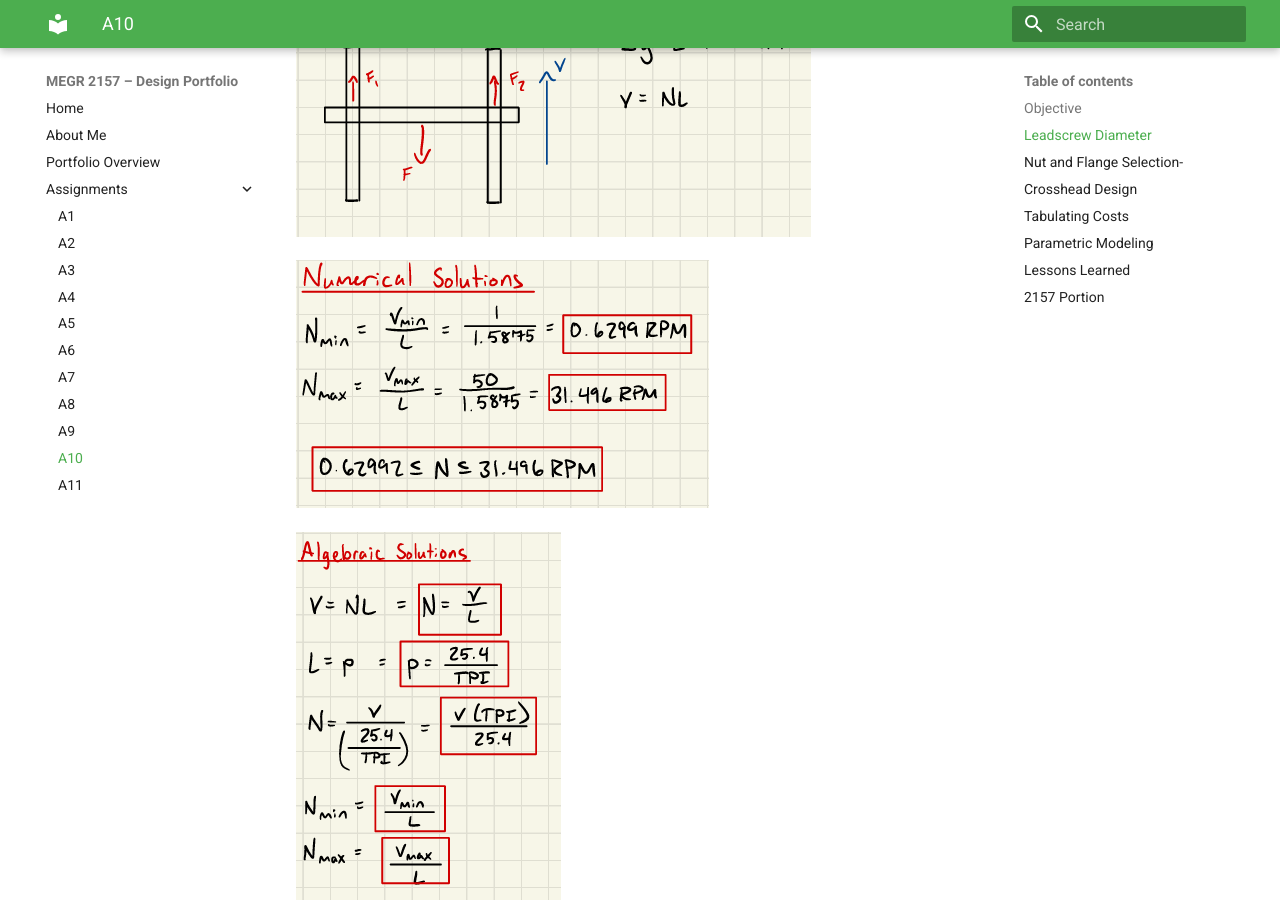
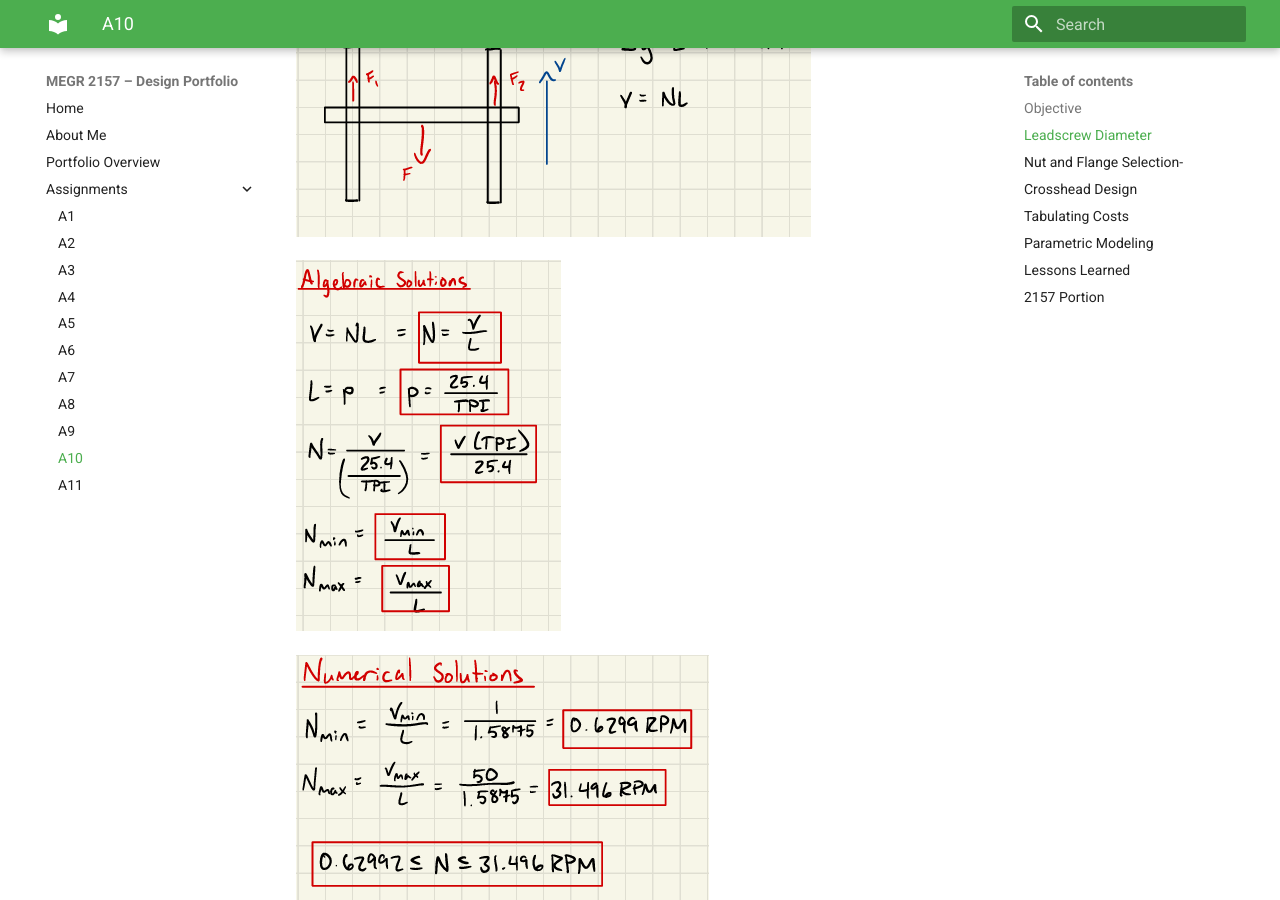
Before and after one commit to Taylor-Rockefeller-Portfolio/megr2157-portfolio, an MkDocs documentation site: the page built from docs/assignments/A10/index.md, in a window 1280 px wide and 900 px high, scrolled down 2714 px. Built offline with MkDocs 1.6.1 and Material for MkDocs 9.7.7, drawn with Linux system fonts in a browser that asks for light colours.

Commit message:
Update rotational speed images in index.md
Swapped images for rotational speed in the documentation.

```diff
--- a/docs/assignments/A10/index.md
+++ b/docs/assignments/A10/index.md
@@ -31,10 +31,10 @@ Rotational Speed Range-
 ![](Rotational_speed(4).png)
 
 
-![](Rotational_speed(2).png)
+![](Rotational_speed(3).png)
 
 
-![](Rotational_speed(3).png)
+![](Rotational_speed(2).png)
 
 
 Max Torque-
```
